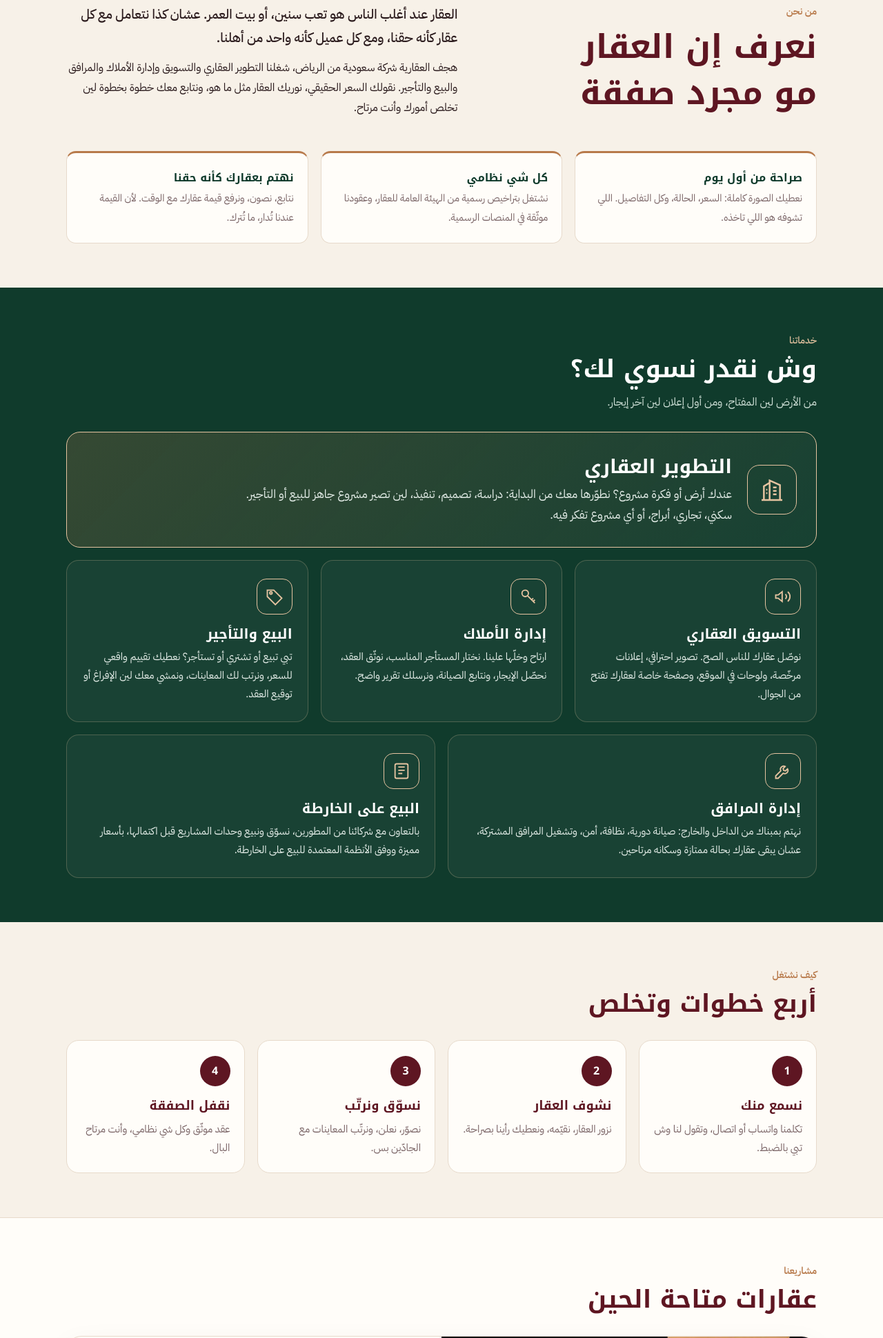
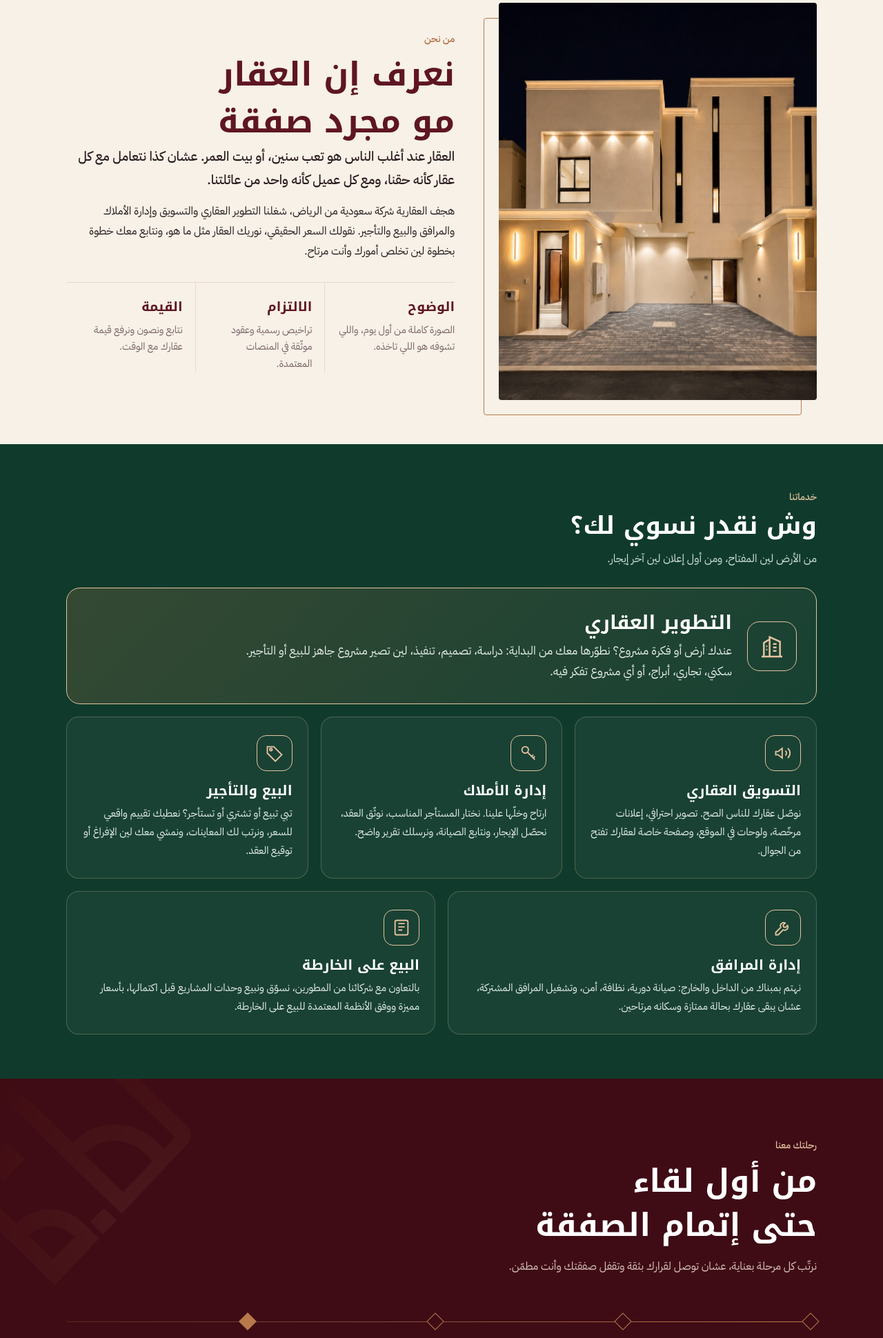
Before and after one commit to abdallahAlmawash/Hjf-website, a plain HTML site: page index.html in a window 1280 px wide. Shown: the part 860-2800 px from the top of the page at 69% size. Drawn offline with Linux system fonts and the light colour scheme.

Commit message:
Bigger logo, editorial about section, journey to closing, projects moved to menu
Co-Authored-By: Claude Opus 5.5 <noreply@anthropic.com>
Claude-Session: https://claude.ai/code/session_016DzazsGeLQEGbrBWXGAwmq

```diff
--- a/index.html
+++ b/index.html
@@ -28,8 +28,8 @@
   <nav class="menu" id="menu" aria-label="القائمة الرئيسية">
     <a href="#about">من نحن</a>
     <a href="#services">خدماتنا</a>
-    <a href="#how">كيف نشتغل</a>
-    <a href="#projects">مشاريعنا</a>
+    <a href="#journey">رحلتك معنا</a>
+    <a href="https://qairawan.h-j-f.com/">مشاريعنا</a>
     <a href="licenses.html">التراخيص</a>
     <a href="#contact">تواصل معنا</a>
     <a class="call" href="https://wa.me/966570707301" target="_blank" rel="noopener">واتساب</a>
@@ -42,9 +42,9 @@
   <div class="wrap">
     <div class="eyebrow rv">هجف العقارية · الرياض</div>
     <h1 class="rv">عقار بثقة،<br><em>وقيمةٌ تُدار.</em></h1>
-    <p class="rv">سواء تبي تبيع، تأجّر، أو تدوّر بيت يناسبك ويناسب أهلك، إحنا معك من أول سؤال لين تستلم المفتاح. بوضوح، وبدون لف ودوران.</p>
+    <p class="rv">سواء تبي تبيع، تأجّر، أو تدوّر بيت يناسبك ويناسب عائلتك، إحنا معك من أول سؤال لين تستلم المفتاح. بوضوح، وبدون لف ودوران.</p>
     <div class="cta rv">
-      <a class="btn copper" href="#projects">شوف العقارات المتاحة</a>
+      <a class="btn copper" href="#services">اكتشف خدماتنا</a>
       <a class="btn ghost" href="#contact">كلّمنا</a>
     </div>
   </div>
@@ -52,21 +52,20 @@
 </section>
 
 <section class="s" id="about"><div class="wrap">
-  <div class="about">
-    <div class="rv">
-      <div class="eyebrow c">من نحن</div>
-      <h2 class="big">نعرف إن العقار<br>مو مجرد صفقة</h2>
-    </div>
-    <div class="rv">
-      <p class="lead">العقار عند أغلب الناس هو تعب سنين، أو بيت العمر. عشان كذا نتعامل مع كل عقار كأنه حقنا، ومع كل عميل كأنه واحد من أهلنا.</p>
-      <p>هجف العقارية شركة سعودية من الرياض، شغلنا التطوير العقاري والتسويق وإدارة الأملاك والمرافق والبيع والتأجير. نقولك السعر الحقيقي، نوريك العقار مثل ما هو، ونتابع معك خطوة بخطوة لين تخلص أمورك وأنت مرتاح.</p>
+  <div class="about3">
+    <figure class="aimg rv"><img src="img/facade.jpg" alt="واجهة مبنى سكني حديث بإضاءة ليلية"></figure>
+    <div class="atext">
+      <div class="eyebrow c rv">من نحن</div>
+      <h2 class="big rv">نعرف إن العقار<br>مو مجرد صفقة</h2>
+      <p class="lead rv">العقار عند أغلب الناس هو تعب سنين، أو بيت العمر. عشان كذا نتعامل مع كل عقار كأنه حقنا، ومع كل عميل كأنه واحد من عائلتنا.</p>
+      <p class="rv">هجف العقارية شركة سعودية من الرياض، شغلنا التطوير العقاري والتسويق وإدارة الأملاك والمرافق والبيع والتأجير. نقولك السعر الحقيقي، نوريك العقار مثل ما هو، ونتابع معك خطوة بخطوة لين تخلص أمورك وأنت مرتاح.</p>
+      <dl class="princ rv">
+        <div><dt>الوضوح</dt><dd>الصورة كاملة من أول يوم، واللي تشوفه هو اللي تاخذه.</dd></div>
+        <div><dt>الالتزام</dt><dd>تراخيص رسمية وعقود موثّقة في المنصات المعتمدة.</dd></div>
+        <div><dt>القيمة</dt><dd>نتابع ونصون ونرفع قيمة عقارك مع الوقت.</dd></div>
+      </dl>
     </div>
   </div>
-  <ul class="values">
-    <li class="rv"><b>صراحة من أول يوم</b><span>نعطيك الصورة كاملة: السعر، الحالة، وكل التفاصيل. اللي تشوفه هو اللي تاخذه.</span></li>
-    <li class="rv"><b>كل شي نظامي</b><span>نشتغل بتراخيص رسمية من الهيئة العامة للعقار، وعقودنا موثّقة في المنصات الرسمية.</span></li>
-    <li class="rv"><b>نهتم بعقارك كأنه حقنا</b><span>نتابع، نصون، ونرفع قيمة عقارك مع الوقت. لأن القيمة عندنا تُدار، ما تُترك.</span></li>
-  </ul>
 </div></section>
 
 <section class="s green" id="services"><div class="wrap">
@@ -107,28 +106,20 @@
   </div>
 </div></section>
 
-<section class="s" id="how"><div class="wrap">
-  <div class="sh rv"><div class="eyebrow c">كيف نشتغل</div><h2>أربع خطوات وتخلص</h2></div>
-  <ol class="steps">
-    <li class="rv"><span class="n">1</span><b>نسمع منك</b><p>تكلمنا واتساب أو اتصال، وتقول لنا وش تبي بالضبط.</p></li>
-    <li class="rv"><span class="n">2</span><b>نشوف العقار</b><p>نزور العقار، نقيّمه، ونعطيك رأينا بصراحة.</p></li>
-    <li class="rv"><span class="n">3</span><b>نسوّق ونرتّب</b><p>نصوّر، نعلن، ونرتّب المعاينات مع الجادّين بس.</p></li>
-    <li class="rv"><span class="n">4</span><b>نقفل الصفقة</b><p>عقد موثّق وكل شي نظامي، وأنت مرتاح البال.</p></li>
+<section class="journey" id="journey"><div class="wrap">
+  <div class="jhead rv">
+    <div class="eyebrow">رحلتك معنا</div>
+    <h2>من أول لقاء<br>حتى إتمام الصفقة</h2>
+    <p>نرتّب كل مرحلة بعناية، عشان توصل لقرارك بثقة وتقفل صفقتك وأنت مطمّن.</p>
+  </div>
+  <ol class="jline">
+    <li class="rv"><i aria-hidden="true"></i><b>الاستشارة</b><p>نسمع منك، ونفهم هدفك واحتياجك بدقة.</p></li>
+    <li class="rv"><i aria-hidden="true"></i><b>التقييم والدراسة</b><p>نقرأ العقار والسوق، ونعطيك رأي مهني واضح.</p></li>
+    <li class="rv"><i aria-hidden="true"></i><b>العرض والتفاوض</b><p>نقدّم العقار للعملاء الجادّين، ونفاوض لصالحك.</p></li>
+    <li class="rv"><i aria-hidden="true"></i><b>إتمام الصفقة</b><p>عقود موثّقة وإجراءات نظامية، حتى تستلم حقك كامل.</p></li>
   </ol>
 </div></section>
 
-<section class="s alt" id="projects"><div class="wrap">
-  <div class="sh rv"><div class="eyebrow c">مشاريعنا</div><h2>عقارات متاحة الحين</h2></div>
-  <a class="proj rv" href="https://qairawan.h-j-f.com/">
-    <div class="pimg"><img src="img/facade.jpg" alt="واجهة مبنى أدوار القيروان"></div>
-    <div class="b">
-      <div class="pills"><span class="pill">للبيع</span><span class="pill">للإيجار</span><span class="pill">حي القيروان</span></div>
-      <h3>أدوار القيروان</h3>
-      <p style="margin:0;color:var(--muted)">فيلتين في حي القيروان شمال الرياض، كل فيلا فيها دور أرضي ودور أول وشقة علوية، كل وحدة بمدخل مستقل وتشطيب حديث. الفيلا الأولى للبيع، والثانية للإيجار.</p>
-      <span class="go">شوف الوحدات والأسعار والصور ←</span>
-    </div>
-  </a>
-</div></section>
 
 <section class="owner"><div class="wrap rv">
   <div>
--- a/style.css
+++ b/style.css
@@ -262,3 +262,44 @@ section.s.green .eyebrow{color:var(--copper-soft)}
 .svc article:nth-child(4),.svc article:nth-child(5){grid-column:span 3}
 @media (max-width:960px){.svc{grid-template-columns:1fr 1fr}.svc article,.svc article:nth-child(4),.svc article:nth-child(5){grid-column:auto}}
 @media (max-width:760px){.svc{grid-template-columns:1fr}}
+
+/* ===== v3: bigger brand, editorial about, journey timeline ===== */
+.brand{gap:16px}
+.brand .mk{height:72px}
+.brand .wm{height:32px}
+@media (max-width:760px){.brand .mk{height:54px}.brand .wm{height:24px}.brand{gap:12px}}
+.about3{display:grid;grid-template-columns:.9fr 1.1fr;gap:64px;align-items:center}
+.aimg{margin:0;position:relative;aspect-ratio:4/5}
+.aimg::before{content:"";position:absolute;inset:22px 22px -22px -22px;border:1.5px solid var(--copper);border-radius:4px}
+.aimg img{position:relative;width:100%;height:100%;object-fit:cover;display:block;border-radius:4px}
+.atext p{margin:0 0 14px}
+.princ{margin:30px 0 0;display:grid;grid-template-columns:repeat(3,1fr);border-top:1px solid var(--line)}
+.princ div{padding:18px 0 0 18px}
+.princ div+div{border-right:1px solid var(--line);padding-right:18px}
+.princ dt{font-family:var(--f-display);font-weight:700;color:var(--burgundy);font-size:19px;margin-bottom:4px}
+.princ dd{margin:0;color:var(--muted);font-size:14.5px;line-height:1.7}
+.journey{background:var(--burgundy-deep);color:#EAD9D3;padding-block:84px;position:relative;overflow:hidden}
+.journey::before{content:"";position:absolute;left:-120px;top:-120px;width:420px;height:420px;background:url(img/mark-copper.png) center/contain no-repeat;opacity:.06}
+.jhead{max-width:560px;margin-bottom:56px}
+.jhead .eyebrow{color:var(--copper-soft)}
+.jhead h2{color:#fff;font-size:clamp(30px,4.2vw,46px);margin:8px 0 12px}
+.jhead p{margin:0;color:#D9C4BC}
+.jline{list-style:none;margin:0;padding:0;display:grid;grid-template-columns:repeat(4,1fr);position:relative}
+.jline::before{content:"";position:absolute;top:9px;right:0;left:0;height:1px;background:linear-gradient(to left,var(--copper),rgba(184,122,75,.25))}
+.jline li{position:relative;padding-left:24px}
+.jline i{display:block;width:18px;height:18px;transform:rotate(45deg);border:1.5px solid var(--copper);background:var(--burgundy-deep);margin-bottom:26px}
+.jline li:last-child i{background:var(--copper)}
+.jline b{display:block;font-family:var(--f-display);color:#fff;font-size:20px;margin-bottom:6px}
+.jline p{margin:0;font-size:15px;color:#CDB5AD;max-width:24ch}
+@media (max-width:900px){
+  .about3{grid-template-columns:1fr;gap:44px}
+  .aimg{max-width:420px;aspect-ratio:4/3.4}
+  .princ{grid-template-columns:1fr}
+  .princ div,.princ div+div{border-right:0;padding:16px 0;border-bottom:1px solid var(--line)}
+  .jline{grid-template-columns:1fr;gap:30px;padding-right:30px}
+  .jline::before{top:0;bottom:0;right:8px;left:auto;width:1px;height:auto;background:linear-gradient(to bottom,var(--copper),rgba(184,122,75,.25))}
+  .jline li{padding:0}
+  .jline i{position:absolute;right:-30px;top:4px;margin:0}
+}
+html,body{overflow-x:clip}
+@media (max-width:760px){.cgrid .cc{flex-direction:row;align-items:center;padding:16px 18px}}
```
